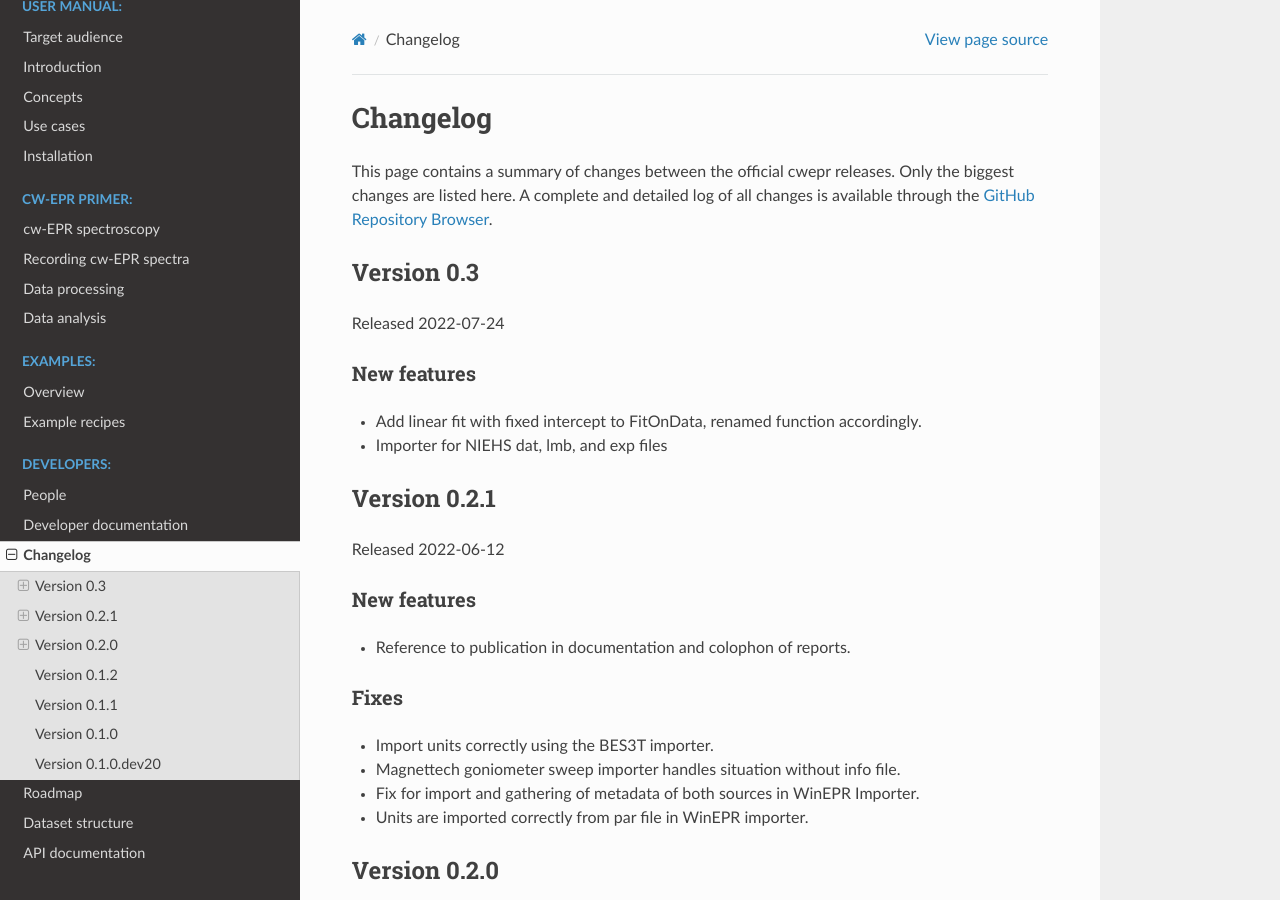
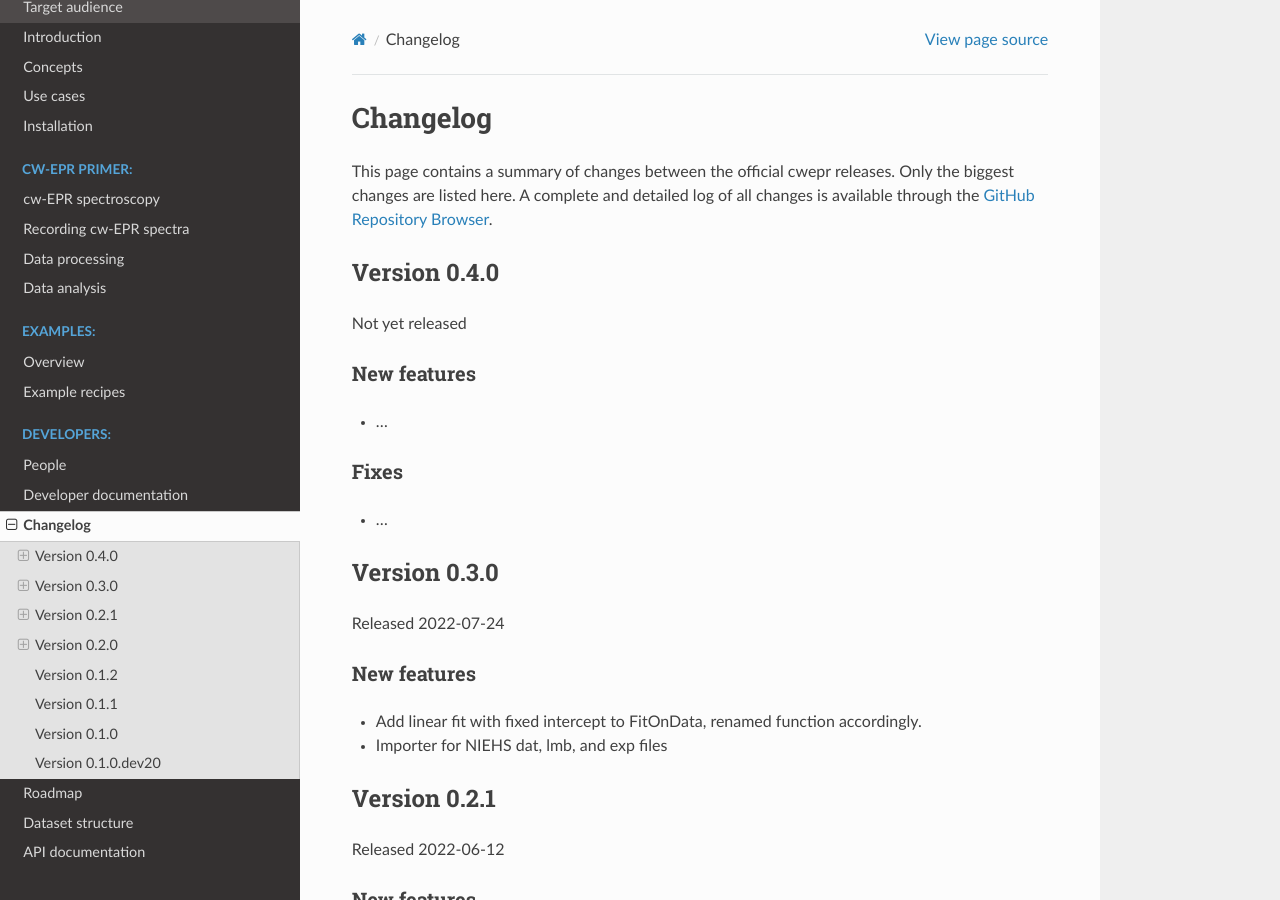
Before and after one commit to tillbiskup/cwepr, a Sphinx documentation site: the page built from docs/changelog.rst, in a window 1280 px wide and 900 px high. Built offline with Sphinx 7.4.7 and the Read the Docs theme 2.0.0, drawn with Linux system fonts in a browser that asks for light colours.

```diff
--- a/docs/changelog.rst
+++ b/docs/changelog.rst
@@ -4,7 +4,24 @@ Changelog
 
 This page contains a summary of changes between the official cwepr releases. Only the biggest changes are listed here. A complete and detailed log of all changes is available through the `GitHub Repository Browser <https://github.com/tillbiskup/cwepr/commits/master>`_.
 
-Version 0.3
+Version 0.4.0
+=============
+
+Not yet released
+
+New features
+------------
+
+* ...
+
+
+Fixes
+-----
+
+* ...
+
+
+Version 0.3.0
 =============
 
 Released 2022-07-24
```
Also changed, not shown: docs/roadmap.rst (+10 -0 lines), 1 other file.
